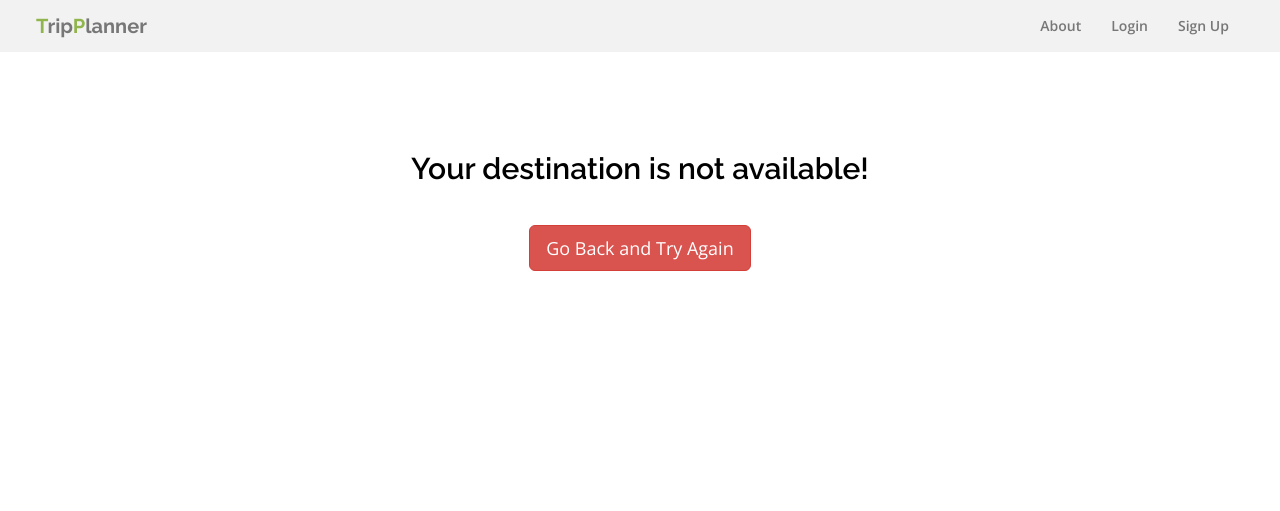
After one commit to HezhiWang/TripDesigner, a Django app: page /trip/error in a window 1280 px wide. The commit adds this page. Shown: the top 511 px of the page. Run offline with Django 3.2, Linux system fonts and the light colour scheme; some libraries are stand-ins or nearby versions.

Commit message:
add error page

```diff
--- /dev/null
+++ b/trip/templates/trip/error.html
@@ -0,0 +1,11 @@
+{% load static %}
+{% include "trip/header.html" %}
+
+<div class="container plan" style="height:auto; margin-bottom: 150px; text-align: center">
+
+<h2 style="margin-top: 100px">Your destination is not available!</h2>
+
+<a class="btn btn-danger btn-lg" href="{% url 'search' %}" role="button">Go Back and Try Again</a>
+</div>
+
+{% include "trip/footer.html" %}
--- a/trip/templates/trip/search.html
+++ b/trip/templates/trip/search.html
@@ -97,8 +97,8 @@
 </div>
 
 <div id="loader" style="display:none;"></div>
-<div id="loader-text1" style="display:none;position: absolute;left:44%;top:55%;font-size: 20px;">Retriving Data...</div>
-<div id="loader-text2" style="display:none;position: absolute;left:45%;top:55%;font-size: 20px;">Loading...</div>
+<div id="loader-text1" style="display:none;position: absolute;left:44%;top:58%;font-size: 20px;">Retriving Data...</div>
+<div id="loader-text2" style="display:none;position: absolute;left:45%;top:58%;font-size: 20px;">Loading...</div>
 
 <script>
 	  var autoplaces = ['startcity','endcity','destination']
@@ -132,8 +132,6 @@ script.async = ''
 script.defer = ''
 document.getElementsByTagName('script')[2].parentNode.appendChild(script);
 </script>
-
-<!-- <script src="https://maps.googleapis.com/maps/api/js?key=" +  + "&libraries=places&callback=initAutocomplete" async defer></script> -->
 
 <script>
 var globalstate = {
--- a/trip/urls.py
+++ b/trip/urls.py
@@ -9,7 +9,8 @@ urlpatterns = [
     path('search', views.search, name='search'),
     path('about', views.about, name='about'),
     path('plan', views.plan, name='plan'),
-    path('crawl', views.crawl, name='crawl')
+    path('crawl', views.crawl, name='crawl'),
+    path('error', views.error, name='error')
 ]
 
 #urlpatterns += staticfiles_urlpatterns()
--- a/trip/views.py
+++ b/trip/views.py
@@ -263,3 +263,8 @@ def about(request):
     template = "trip/about.html"
     context = {}
     return render(request, template, context)
+
+def error(request):
+    template = "trip/error.html"
+    context = {}
+    return render(request, template, context)
```
